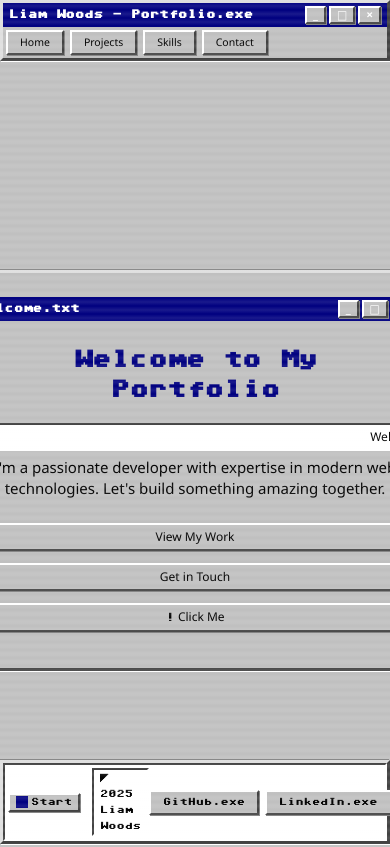
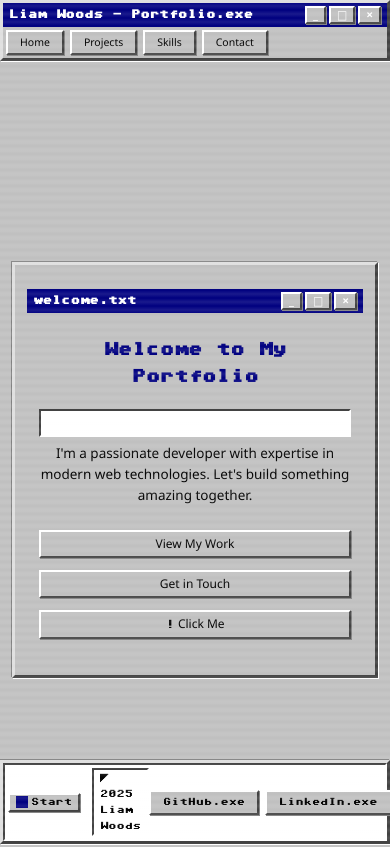
Before and after one commit to Liam-Woods-8/Windows-Portfolio, a React (Create React App) app in the folder client/: page / in a window 390 px wide. Shown: the top 847 px of the page. Built offline with nearby package versions, Linux system fonts and the light colour scheme.

Commit message:
responsiveness

```diff
--- a/client/src/pages/Home.tsx
+++ b/client/src/pages/Home.tsx
@@ -156,8 +156,8 @@ const Home: React.FC<HomeProps> = ({ onLoadingChange }) => {
   return (
     <div className="pt-16 pb-16 win98-scan-effect">
       {/* Hero Section */}
-      <section id="home" className="min-h-screen flex items-center justify-center mb-80">
-        <div className="win98-window max-w-4xl mx-auto px-4 py-8 text-center">
+      <section id="home" className="min-h-screen flex flex-col items-center justify-center mb-80 px-4">
+        <div className="win98-window w-full max-w-4xl mx-auto px-4 py-8 text-center">
           <div className="win98-title-bar mb-4">
             <span className="commodore-text">welcome.txt</span>
             <div className="win98-title-bar-controls">
@@ -167,7 +167,7 @@ const Home: React.FC<HomeProps> = ({ onLoadingChange }) => {
             </div>
           </div>
           <div className="p-4">
-            <h1 className="text-4xl font-bold mb-6 commodore-text text-[#000080]">
+            <h1 className="text-3xl sm:text-4xl font-bold mb-6 commodore-text text-[#000080]">
               Welcome to My Portfolio
             </h1>
             <div className="win98-marquee mb-2 win98-inset p-1">
@@ -175,7 +175,7 @@ const Home: React.FC<HomeProps> = ({ onLoadingChange }) => {
                 <span className="win98-text">Welcome to my retro Windows portfolio - check out my projects and skills!</span>
               </div>
             </div>
-            <p className="text-xl mb-8 max-w-2xl mx-auto win98-text">
+            <p className="text-lg sm:text-xl mb-8 max-w-2xl mx-auto win98-text">
               I'm a passionate developer with expertise in modern web technologies.
               Let's build something amazing together.
             </p>
```
